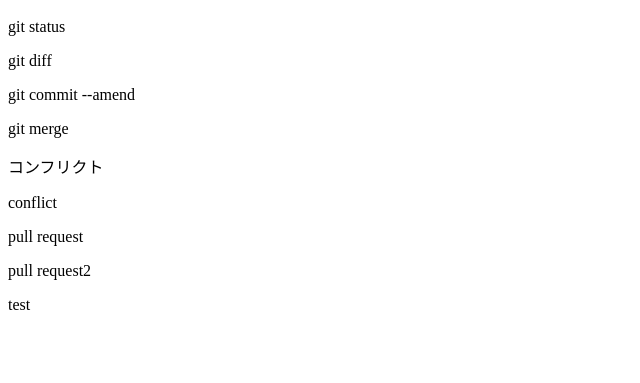
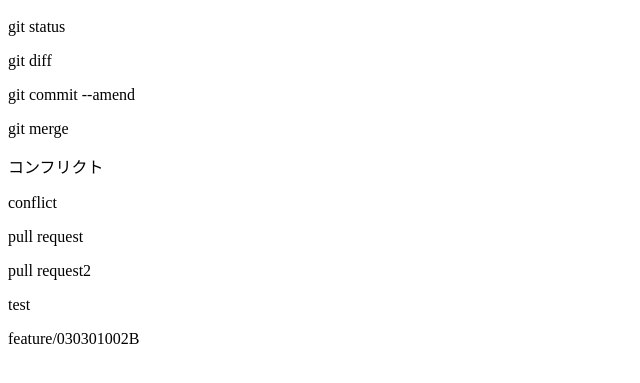
Before and after one commit to KaoruKishimoto/git_tutorial, a plain HTML site: page index.html in a window 1280 px wide. Shown: the part 57-440 px from the top of the page, without its empty margins (0-640 px from the left). Drawn offline with Linux system fonts and the light colour scheme.

Commit message:
030301修正2

```diff
--- a/index.html
+++ b/index.html
@@ -8,3 +8,4 @@
 <p>pull request</p>
 <p>pull request2</p>
 <p>test</p>
+<p>feature/030301002B</p>
```
Also changed, not shown: home.html (+1 -1 lines).
